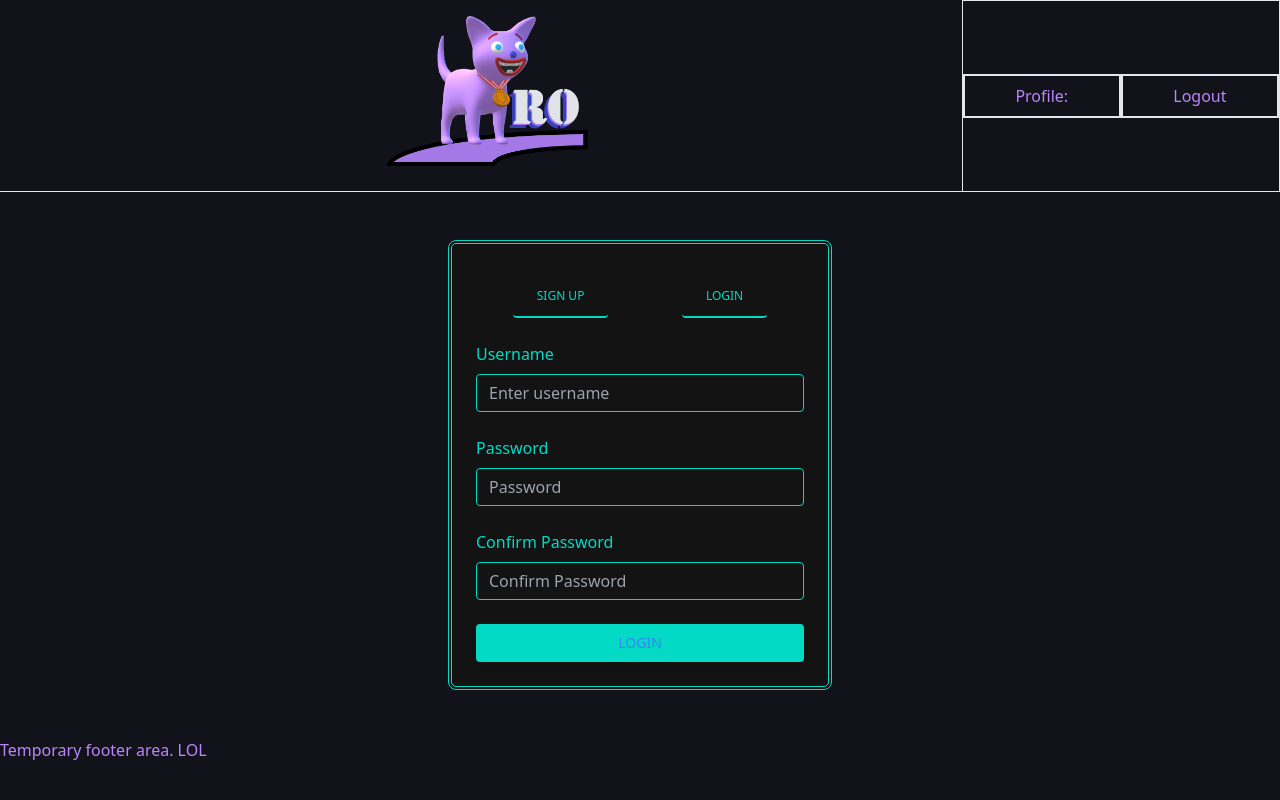
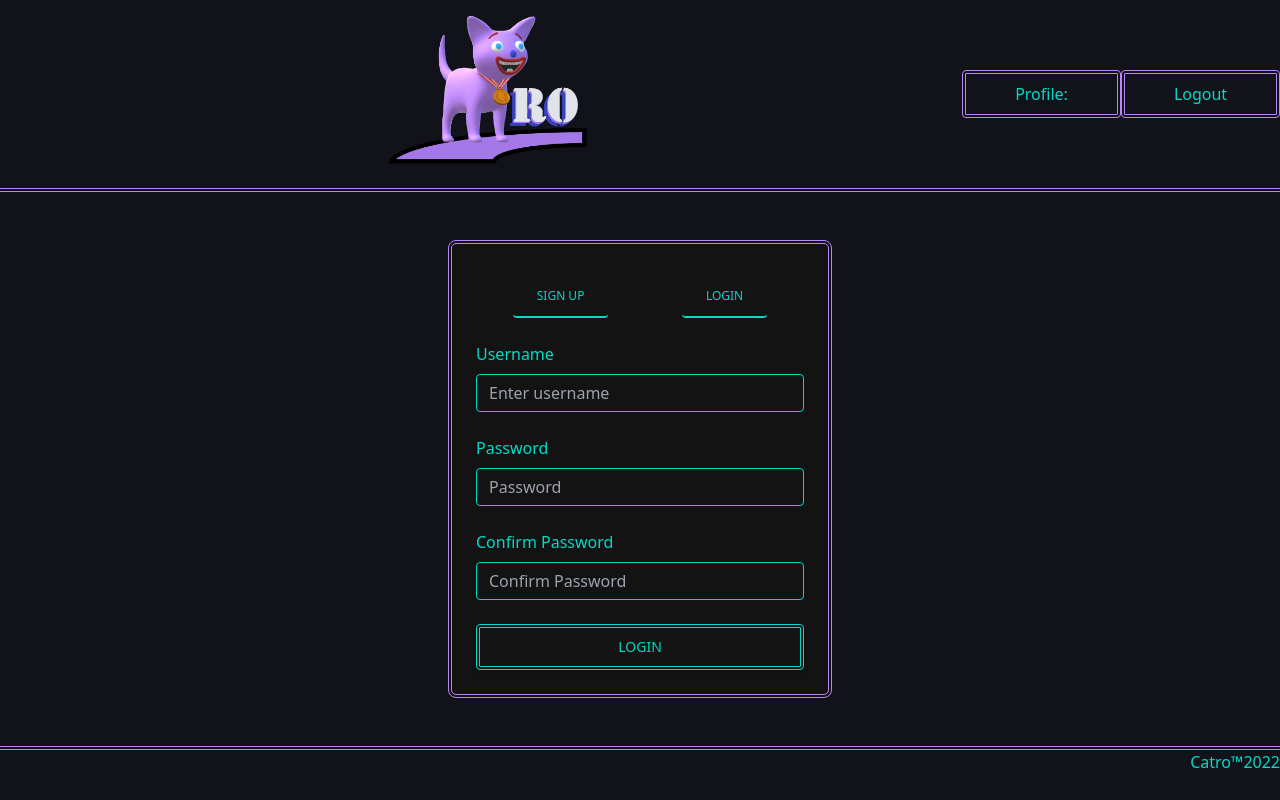
Before and after one commit to JoelKovalcson/Catro-Gaming, a React (Create React App) app in the folder client/: page /login in a window 1280 px wide. Built offline with nearby package versions, Linux system fonts and the light colour scheme; what tw-elements would draw is missing.

Commit message:
style header footer and sign up

```diff
--- a/client/src/components/Footer.js
+++ b/client/src/components/Footer.js
@@ -3,7 +3,9 @@ import React from 'react';
 const Footer = () => {
 	return (
 		<>
-			<h3> Temporary footer area. LOL </h3>
+			<div className='flex justify-end border-t-4 border-double border-pastel-purple'>
+				<span className='text-light-blue'>Catro™2022</span>
+			</div>
 
 		</>
 	)
--- a/client/src/components/Header.js
+++ b/client/src/components/Header.js
@@ -10,7 +10,7 @@ const Header = () => {
 	if(!auth.loggedIn) {
 		return (
 			<header className='flex-col h-24 sm:flex sm:flex-row sm:h-1/3'>
-				<Link to='/' className='sm:w-full text-center bg-logo border-b p-4'>
+				<Link to='/' className='sm:w-full text-center bg-logo border-b-4 border-double border-pastel-purple p-4'>
 
 
 
@@ -23,7 +23,7 @@ const Header = () => {
 	else {
 		return (
 			<header className='flex flex-col sm:flex sm:flex-row sm:h-48'>
-				<Link to='/' className='sm:w-full h-48 bg-logo bg-center bg-contain bg-no-repeat text-center border-b p-4 '></Link>
+				<Link to='/' className='sm:w-full h-48 bg-logo bg-center bg-contain bg-no-repeat text-center border-b-4 border-double border-pastel-purple p-4 '></Link>
 				<Navigator/>
 			</header>
 		)
--- a/client/src/components/Navigator.js
+++ b/client/src/components/Navigator.js
@@ -3,10 +3,10 @@ import { Link } from 'react-router-dom';
 
 const Navigator = () => {
   return (
-    <nav className='flex border justify-center w-full sm:w-1/3'>
+    <nav className='flex justify-center w-full sm:w-1/3  border-b-4 border-double border-pastel-purple'>
       <div className='flex flex-row w-full justify-around'>
-        <Link to="/Profile" className='p-2  w-1/2 m-auto border-2 hover:shadow-lg hover:shadow-blue-500 text-center'>Profile: {}</Link>
-        <Link to="/" className='p-2 w-1/2 my-auto border-2 hover:shadow-lg hover:shadow-blue-500 text-center'>Logout</Link>
+        <Link to="/Profile" className='text-light-blue p-2  w-1/2 m-auto rounded border-4 border-double border-pastel-purple hover:bg-dark-blue text-center'>Profile: {}</Link>
+        <Link to="/" className='text-light-blue p-2  w-1/2 m-auto rounded border-4 border-double border-pastel-purple hover:bg-dark-blue text-center'>Logout</Link>
         {/* <Link to="/"></Link> */}
       </div>
     </nav>
--- a/client/src/pages/SignUp.js
+++ b/client/src/pages/SignUp.js
@@ -99,7 +99,7 @@ const SignUp = () => {
 	}
 
 	return (
-		<div className="mx-auto my-12 p-6 rounded-lg bg-light-background max-w-sm border border-4 border-double border-light-blue">
+		<div className="mx-auto my-12 p-6 rounded-lg bg-light-background max-w-sm border border-4 border-double border-pastel-purple">
 			<ul className="nav nav-tabs flex justify-around flex-wrap list-none border-b-0 pl-0 mb-4" id="tabs-tab"
 				role="tablist">
 				<li className="nav-item" role="presentation">
@@ -207,8 +207,11 @@ const SignUp = () => {
 						w-full
 						px-6
 						py-2.5
-						bg-light-blue
-						text-blue-500
+						bg-light-background
+						border-4
+						border-double
+						border-light-blue
+						text-light-blue
 						font-medium
 						text-sm
 						font-bold
```
